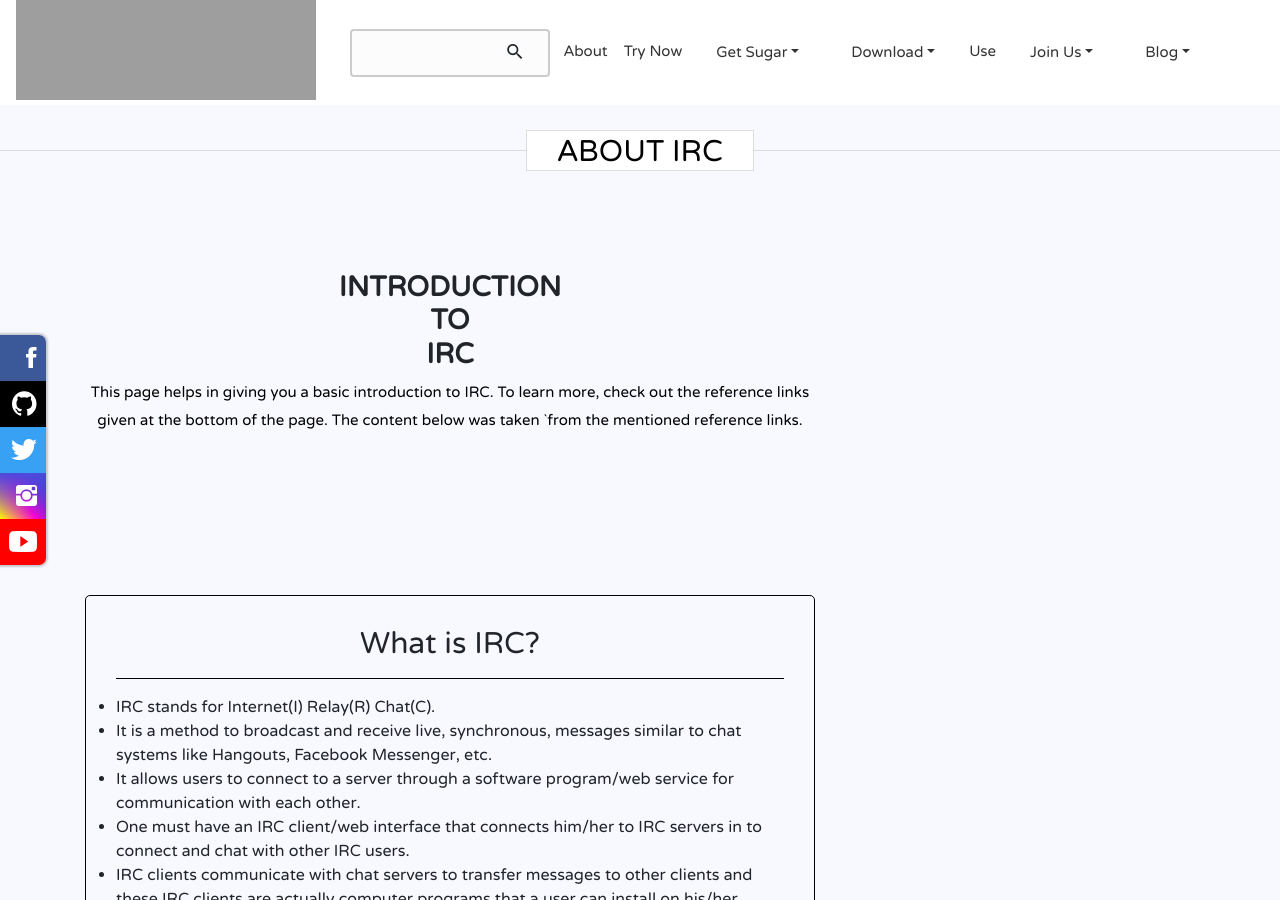
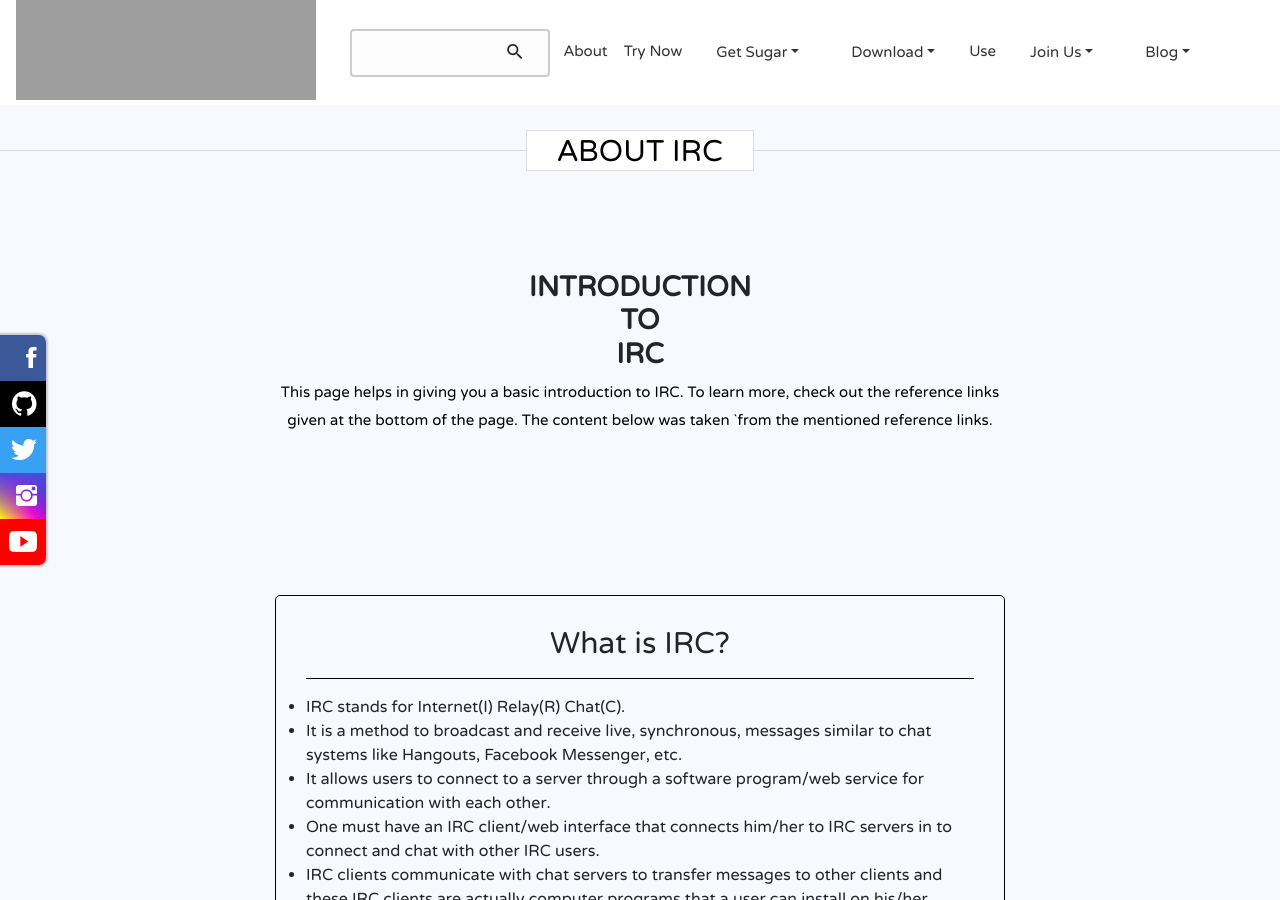
Before and after one commit to sugarlabs/www, a Jekyll site: the page built from about-irc.html, in a window 1280 px wide and 900 px high. Built offline with Jekyll 4.4.1, drawn with Linux system fonts in a browser that asks for light colours; some web fonts are replaced; comment, search, counter and statistics services are not loaded; grey boxes are pictures that could not be loaded.

Commit message:
fixed about-irc page for v4

```diff
--- a/about-irc.html
+++ b/about-irc.html
@@ -14,7 +14,7 @@ permalink: /about-irc/index.html
     <div class="container">
         <div class="row">
             <div class="col-md-12" >
-                <div class="row">
+                <div class="row justify-content-center">
                     <div class="col-md-8 col-md-push-2" >
                         <div class="section-title text-center">
                             <h2>Introduction<br> to<br>IRC</h2>
@@ -33,7 +33,7 @@ permalink: /about-irc/index.html
     <div class="container">
         <div class="row">
             <div class="col-md-12" >
-                <div class="row">
+                <div class="row justify-content-center">
                     <div class="col-md-8 col-md-push-2">
                         <div class="border-box customBox">
                             <h2 class="text-center">What is IRC?</h2>
@@ -52,7 +52,7 @@ permalink: /about-irc/index.html
                         </div>
                     </div>
                 </div>
-                <div class="row">
+                <div class="row justify-content-center">
                     <div class="col-md-8 col-md-push-2">
                         <div class="border-box customBox" >
                             <h2 class="text-center">What are the benefits of using IRC?</h2>
@@ -78,7 +78,7 @@ permalink: /about-irc/index.html
     <div class="container">
         <div class="row">
             <div class="col-md-12" >
-                <div class="row">
+                <div class="row justify-content-center">
                     <div class="col-md-8 col-md-push-2" >
                         <h2>SUGAR LABS IRC CHANNELS</h2>
                         <p class="customFontSize">Sugar Labs encourages communication through IRC. We use the following channels on the Libera.chat (Freenode successor) IRC network
@@ -97,7 +97,7 @@ permalink: /about-irc/index.html
 <!-- "Sugar Labs IRC network" section -->
 <section id="intro">
     <div class="container">
-        <div class="row">
+        <div class="row justify-content-center">
             <div class="col-md-12 text-center">
                 <h2>SUGAR LABS IRC NETWORK</h2>
                 <p>To know more about the IRC network of Sugar Labs, click the button below!</p><a href="https://wiki.sugarlabs.org/go/Internet_Relay_Chat"><button type="button" class="btn bt-raised btn-custom bt bt-ripple">Sugar Labs IRC</button></a>
@@ -111,7 +111,7 @@ permalink: /about-irc/index.html
     <div class="container">
         <div class="row">
             <div class="col-md-12" >
-                <div class="row">
+                <div class="row justify-content-center">
                     <div class="col-md-8 col-md-push-2" >
                         <h2>CHAT ON THE WEBSITE</h2>
                         <p class="customFontSize">Have you found something at the bottom right corner of the page? Click on it to chat on our own IRC channels.</p>
@@ -127,7 +127,7 @@ permalink: /about-irc/index.html
     <div class="container">
         <div class="row">
             <div class="col-md-12" >
-                <div class="row">
+                <div class="row justify-content-center">
                     <div class="col-md-8 col-md-push-2">
                         <div class="border-box customBox">
                             <h2 class="text-center">REFERENCES</h2>
```
